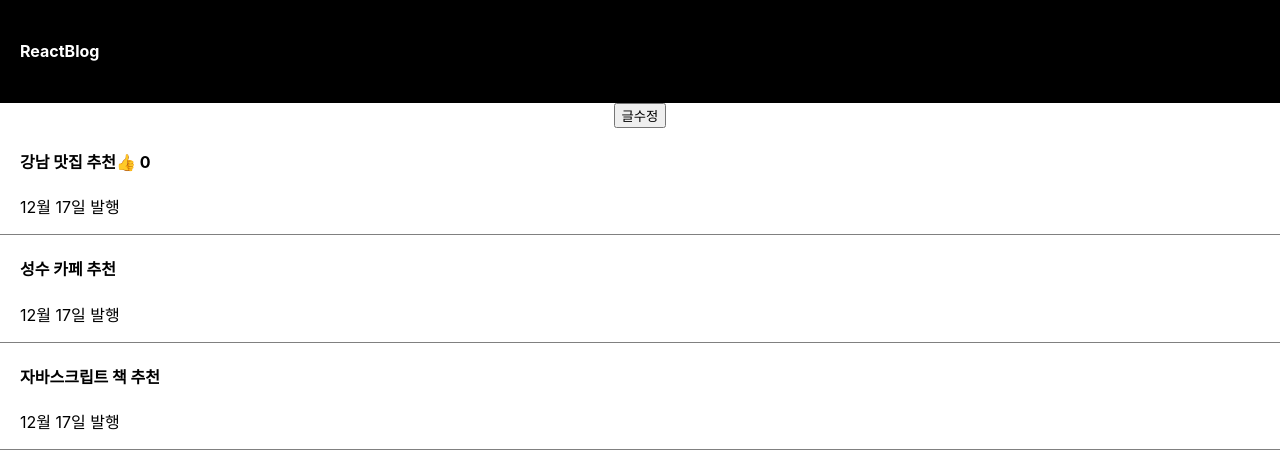
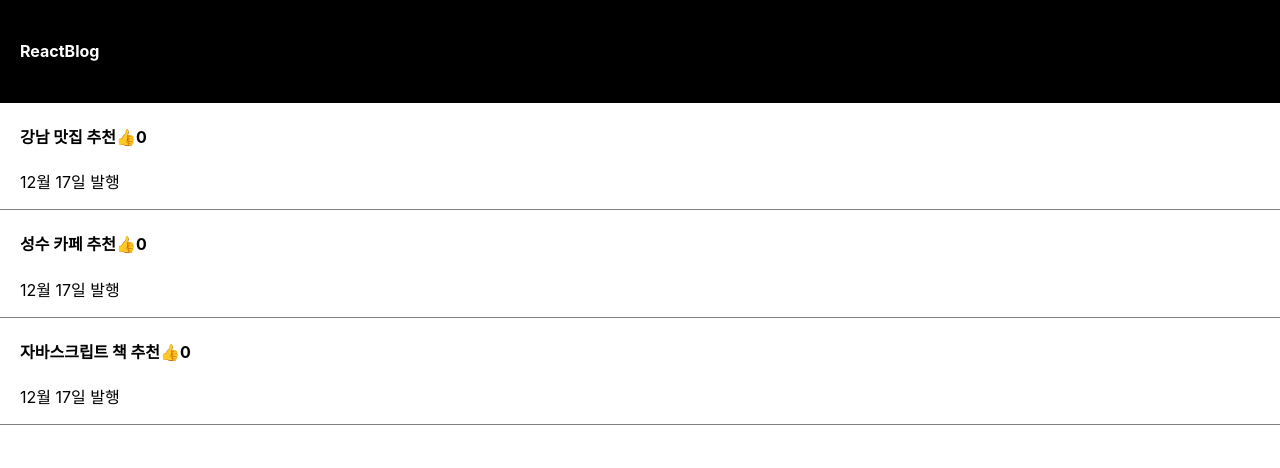
Before and after one commit to chaewoon-Front/ReactBlog, a React (Create React App) app: page / in a window 1280 px wide. Shown: the top 468 px of the page. Built offline with nearby package versions, Linux system fonts and the light colour scheme.

Commit message:
props 연습

```diff
--- a/src/App.js
+++ b/src/App.js
@@ -9,7 +9,7 @@ function App() {
     "성수 카페 추천",
     "자바스크립트 책 추천",
   ]);
-  let [좋아요, 좋아요변경] = useState(0);
+  let [좋아요, 좋아요변경] = useState([0, 0, 0]);
   let [modal, setModal] = useState(false);
 
   function 함수() {
@@ -21,7 +21,7 @@ function App() {
         <h4>ReactBlog</h4>
       </div>
 
-      <button
+      {/* <button
         onClick={() => {
           let copy = [...글제목];
           copy[0] = "여자코트 추천";
@@ -29,9 +29,9 @@ function App() {
         }}
       >
         글수정
-      </button>
+      </button> */}
 
-      <div className="list">
+      {/* <div className="list">
         <h4>
           {글제목[0]}
           <span
@@ -40,7 +40,7 @@ function App() {
             }}
           >
             👍
-          </span>{" "}
+          </span>
           {좋아요}
         </h4>
         <p>12월 17일 발행</p>
@@ -52,24 +52,61 @@ function App() {
       <div className="list">
         <h4
           onClick={() => {
-            setModal(true);
+            setModal(!modal);
           }}
         >
           {글제목[2]}
         </h4>
         <p>12월 17일 발행</p>
-      </div>
-      {modal == true ? <Modal /> : null}
+      </div> */}
+
+      {[1, 2, 3].map(function (a, i) {
+        return (
+          <div className="list" key={i}>
+            <h4
+              onClick={() => {
+                setModal(true);
+              }}
+            >
+              {글제목[i]}
+              <span
+                onClick={() => {
+                  let copy = [...좋아요];
+                  copy[i] = copy[i] + 1;
+                  좋아요변경(copy);
+                }}
+              >
+                👍
+              </span>
+              {좋아요[i]}
+            </h4>
+            <p>12월 17일 발행</p>
+          </div>
+        );
+      })}
+
+      {modal == true ? <Modal 글제목변경={글제목변경} 글제목={글제목} /> : null}
     </div>
   );
 }
 
-function Modal() {
+function Modal(props) {
   return (
     <div className="modal">
-      <h4>제목</h4>
+      <h4>{props.글제목[0]}</h4>
       <p>날짜</p>
       <p>상세내용</p>
+      <button
+        onClick={() => {
+          props.글제목변경([
+            "여자 코트 추천",
+            "성수 카페 추천",
+            "자바스크립트 책 추천",
+          ]);
+        }}
+      >
+        글 수정
+      </button>
     </div>
   );
 }
```
